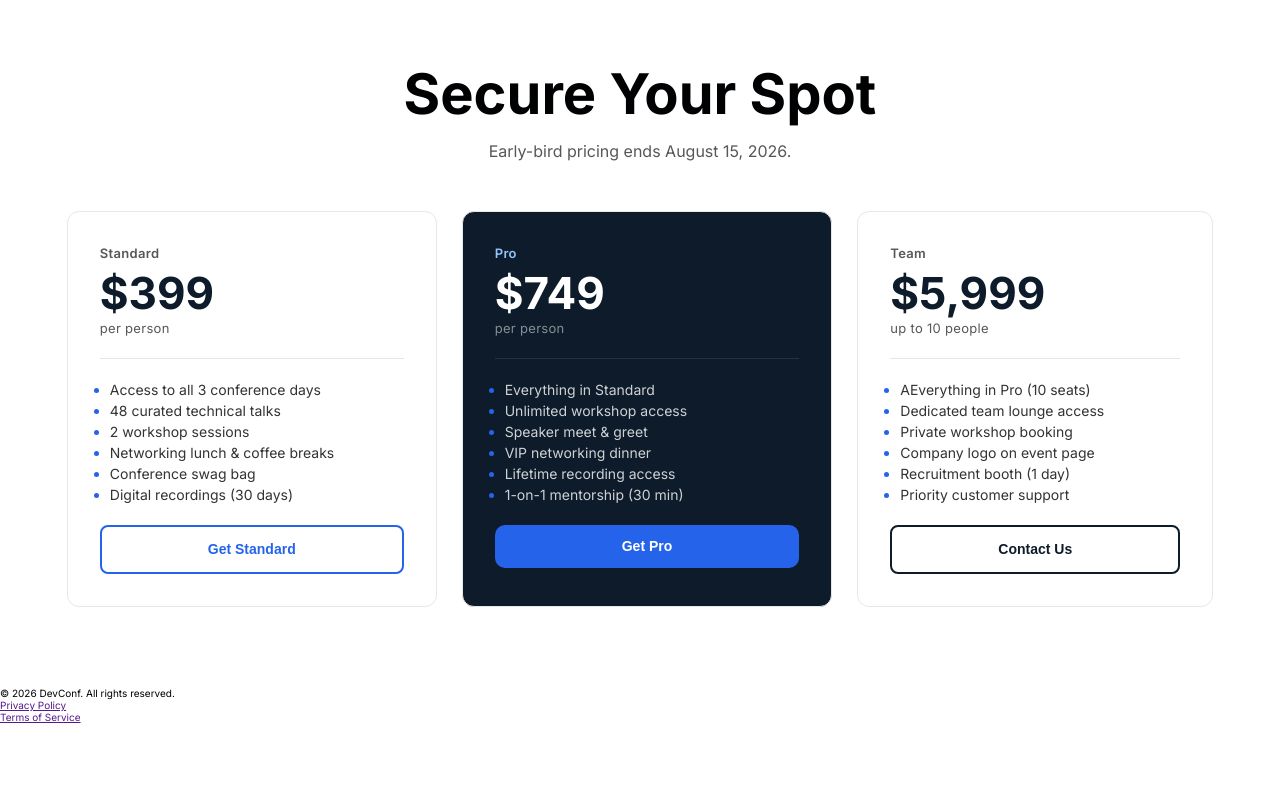
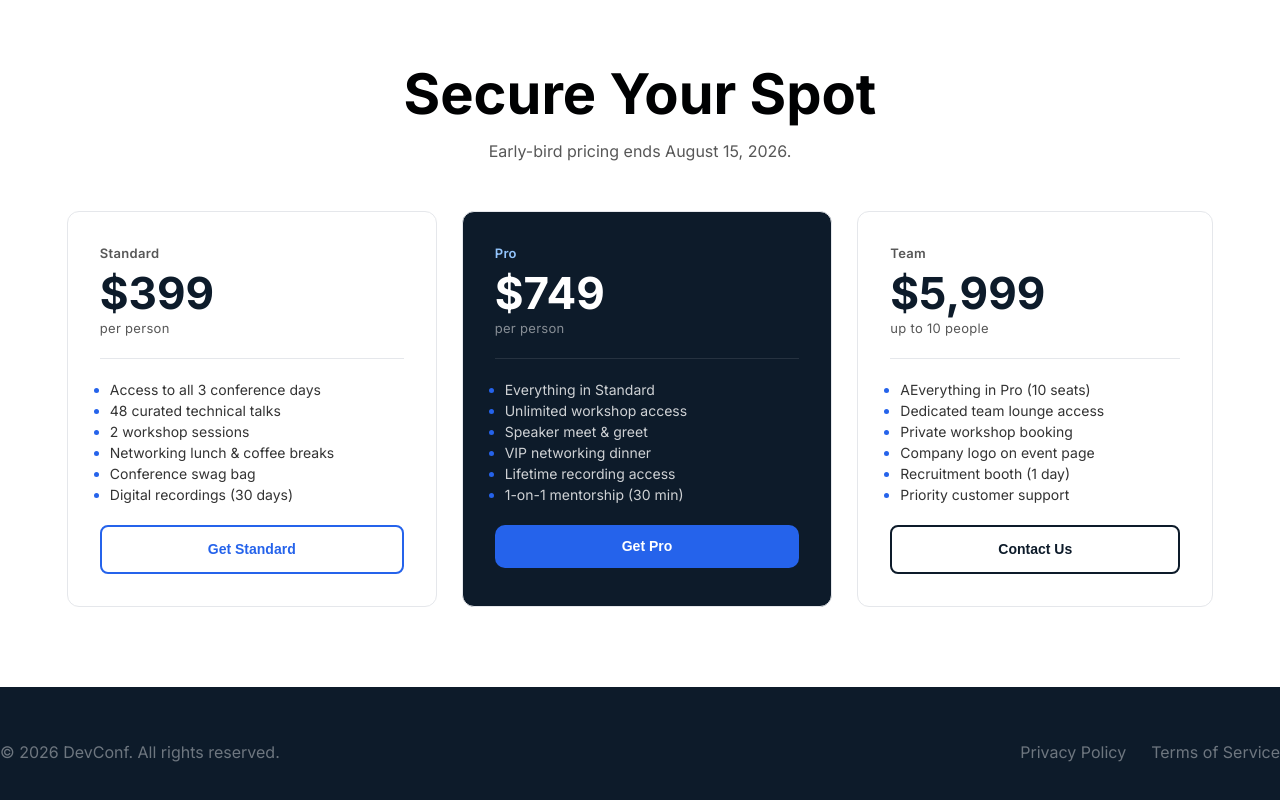
Before and after one commit to JobayerHN/B14-A01--DevConf2026, a plain HTML site: page index.html in a window 1280 px wide. Shown: the part 2067-2867 px from the top of the page. Before the commit the page ends 2790 px from the top, so only its background shows below. Drawn offline with Linux system fonts and the light colour scheme.

Commit message:
footer' styles added in styles.css

```diff
--- a/styles/styles.css
+++ b/styles/styles.css
@@ -291,3 +291,33 @@ html {
 	border-color: rgba(13, 27, 42, 1);
 	color: rgba(13, 27, 42, 1);
 }
+/*footer*/
+.footer {
+	background-color: rgba(13, 27, 42, 1);
+}
+.footer-content {
+	max-width: 1320px;
+	margin: 0 auto;
+	display: flex;
+	align-items: center;
+	justify-content: space-between;
+	padding: 55px 0 70px;
+}
+.footer .footer-menu {
+	display: flex;
+	gap: 25px;
+}
+
+.footer-menu-item {
+	list-style: none;
+}
+.footer-item-link {
+	text-decoration: none;
+}
+
+.copyright, .footer-item-link {
+	color: rgba(255, 255, 255, 0.4);
+	font-size: 1.6rem;
+	font-weight: 400;
+	line-height: 2rem;
+}
```
